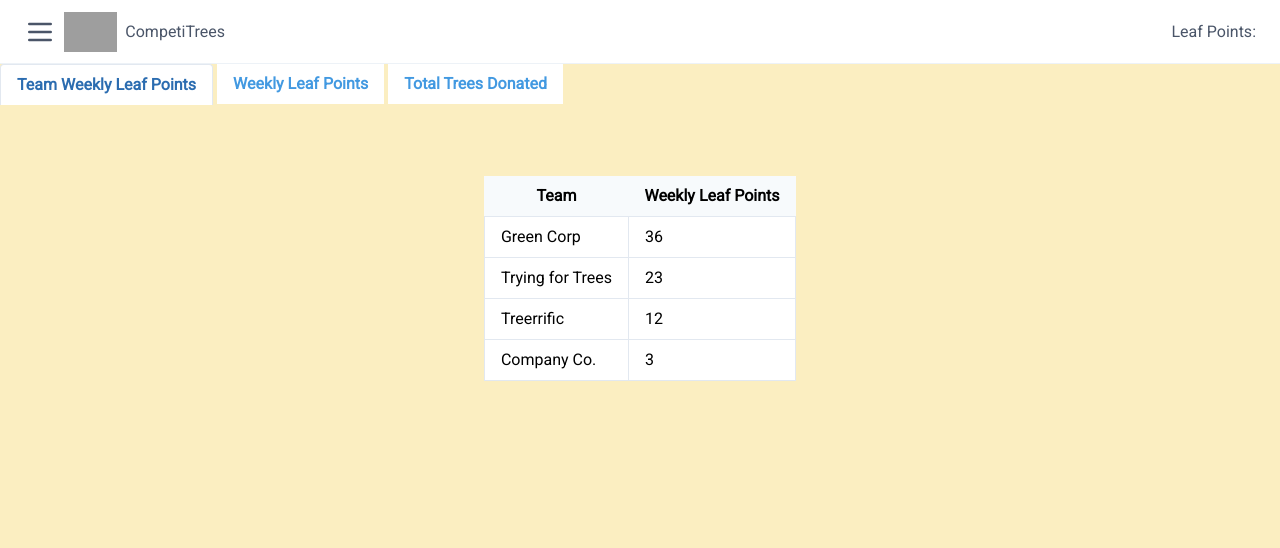
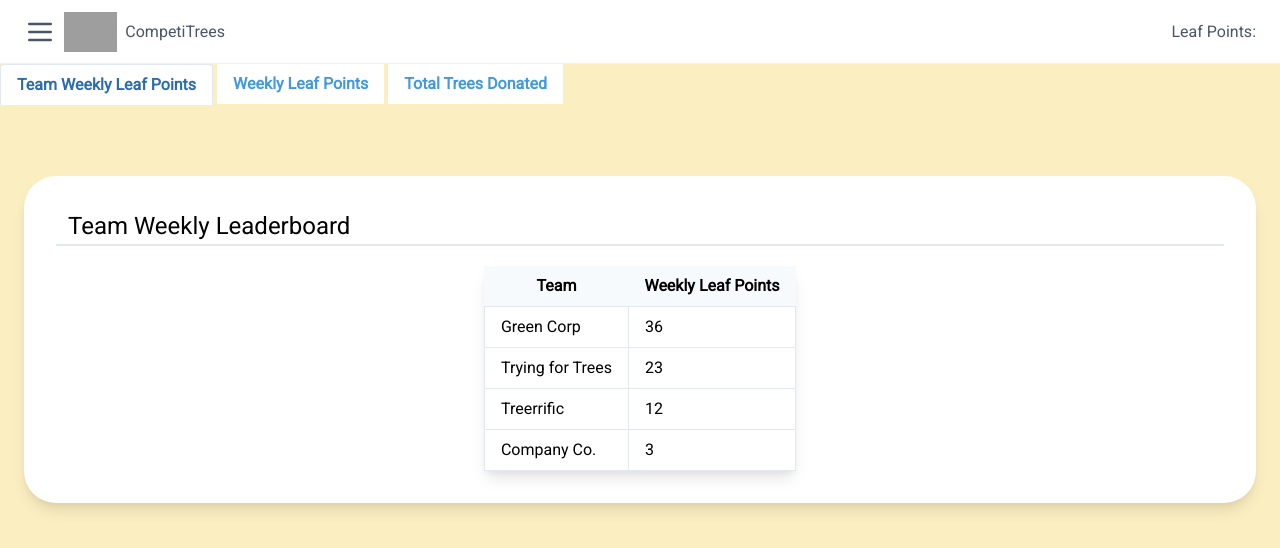
Before and after one commit to JamesSunshine/hackCHCH, a Vue app: page /leaderboard in a window 1280 px wide. Shown: the top 548 px of the page. Built offline with nearby package versions, Linux system fonts and the light colour scheme; grey boxes are pictures that could not be loaded.

Commit message:
leadeboard css update

```diff
--- a/src/components/Leaderboard.vue
+++ b/src/components/Leaderboard.vue
@@ -15,9 +15,11 @@
                     Trees Donated</a>
             </li>
         </ul>
-        <div class="mt-2">
+        <div class="mt-2 general-container-rounded bg-white mx-6 shadow-lg">
+            <p class="pl-3 text-2xl border-b-2 mb-5">{{currentLeaderboard}}</p>
+
             <div v-if="teamLeaf">
-                <table class="m-auto">
+                <table class="m-auto shadow-lg">
                     <thead>
                     <tr class="bg-gray-100">
                         <th class="px-4 py-2">Team</th>
@@ -33,7 +35,7 @@
                 </table>
             </div>
             <div v-if="soloLeaf" class="">
-                <table class="m-auto">
+                <table class="m-auto shadow-lg">
                     <thead>
                     <tr class="bg-gray-100">
                         <th class="px-4 py-2">Name</th>
@@ -49,7 +51,7 @@
                 </table>
             </div>
             <div v-if="soloTree">
-                <table class="m-auto">
+                <table class="m-auto shadow-lg">
                     <thead>
                     <tr class="bg-gray-100">
                         <th class="px-4 py-2">Name</th>
@@ -78,6 +80,7 @@
         components: {NavBar},
         data() {
             return {
+                currentLeaderboard: "Team Weekly Leaderboard",
                 items: [{leafPoints: 70, userName: "Nishi Kawa"},
                     {leafPoints: 50, userName: "John Smith"},
                     {leafPoints: 37, userName: "Ryzaak Sunshine"},
@@ -123,16 +126,20 @@
                         this.teamLeaf = true;
                         this.soloLeaf = false;
                         this.soloTree = false;
+                        this.currentLeaderboard = "Team Weekly Leaf Points";
                         break;
                     case('soloLeaf'):
                         this.teamLeaf = false;
                         this.soloLeaf = true;
                         this.soloTree = false;
+                        this.currentLeaderboard = "Solo Weekly Leaf Points";
                         break;
                     case('soloTree'):
                         this.teamLeaf = false;
                         this.soloLeaf = false;
                         this.soloTree = true;
+                        this.currentLeaderboard = "Total Trees Donated";
+
                         break;
                 }
             }
```
